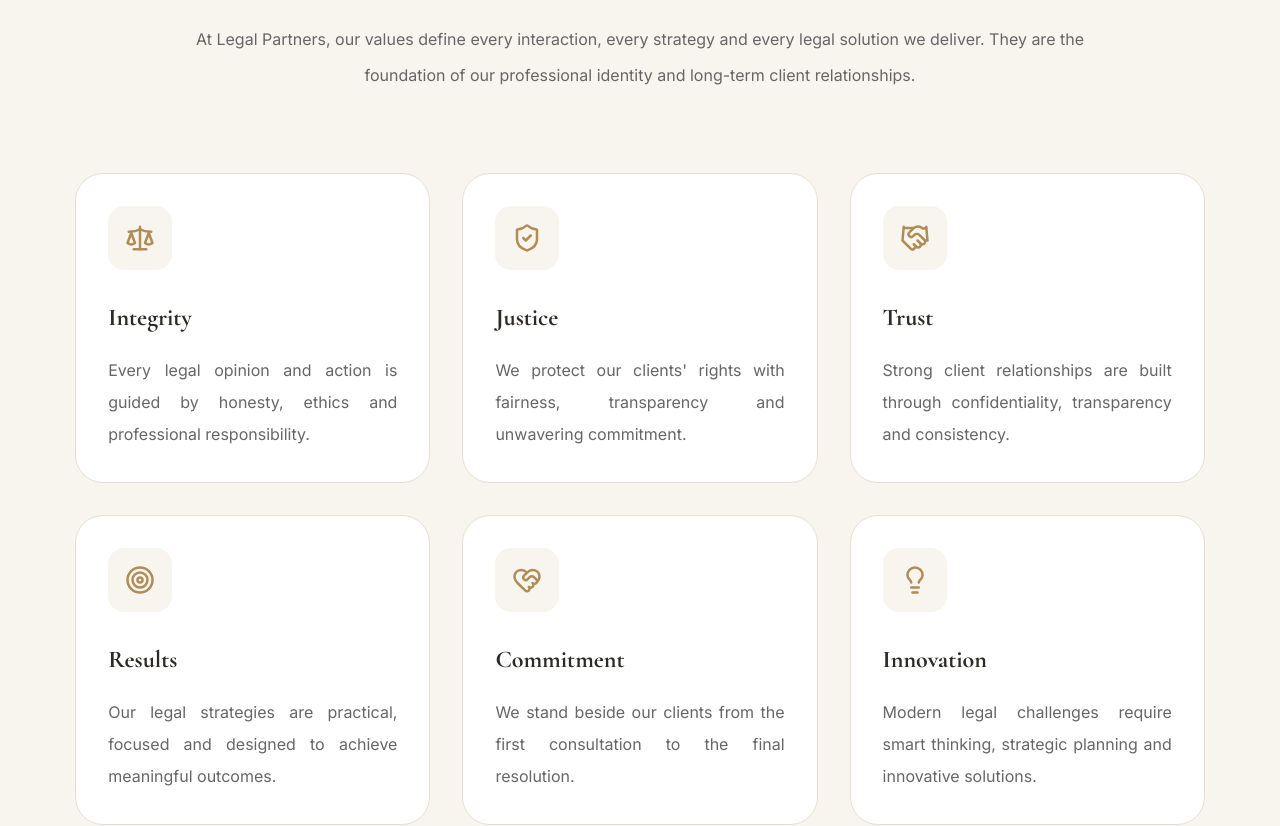
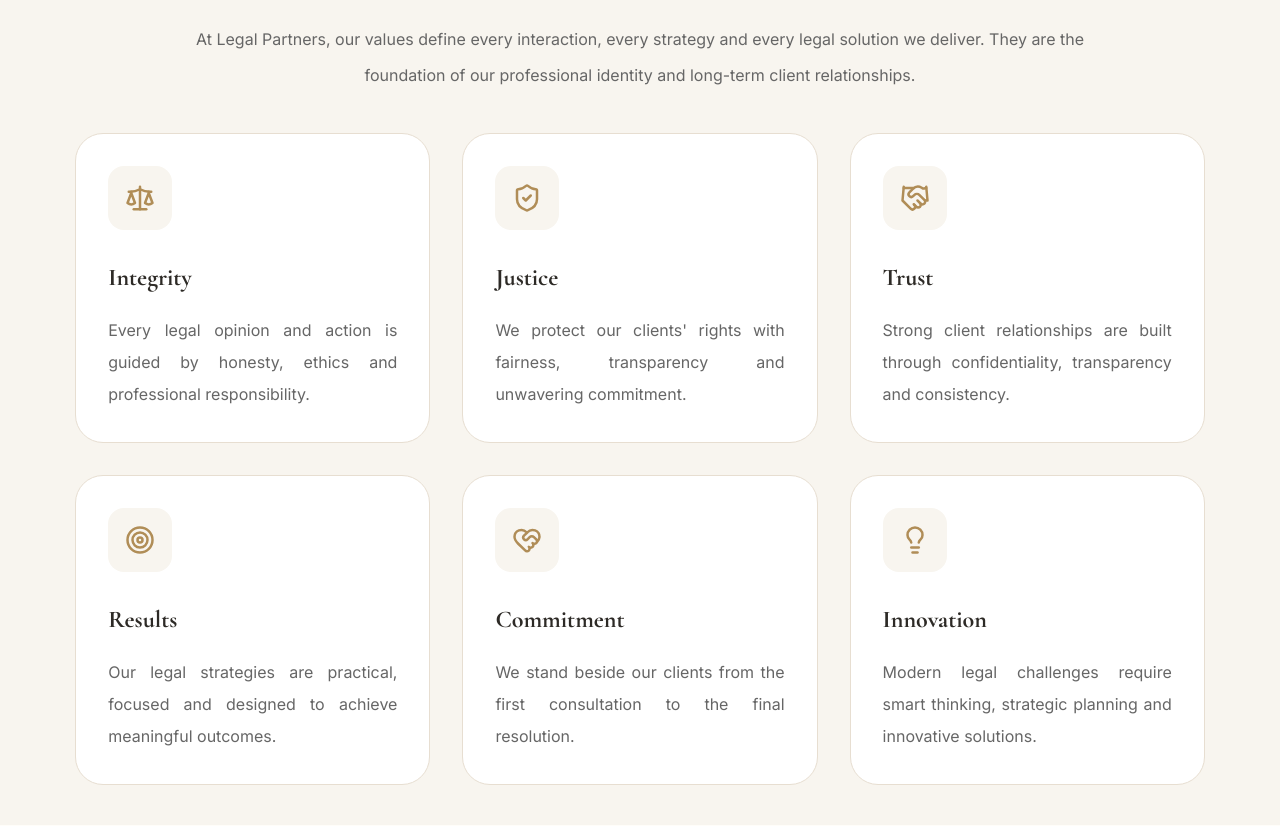
Before and after one commit to nitishbainslaa/lp-law-india, a Next.js app: page /about in a window 1280 px wide. Shown: the part 3120-3946 px from the top of the page. Built offline with nearby package versions, Linux system fonts and the light colour scheme.

Commit message:
Adjust margin for Core Values grid layout

```diff
--- a/src/components/about/CoreValues.tsx
+++ b/src/components/about/CoreValues.tsx
@@ -76,7 +76,7 @@ export default function CoreValues() {
 
         {/* Cards */}
 
-        <div className="mt-20 grid text-justify gap-8 md:grid-cols-2 xl:grid-cols-3">
+        <div className="mt-10 grid text-justify gap-8 md:grid-cols-2 xl:grid-cols-3">
 
           {values.map((item) => {
 
```
